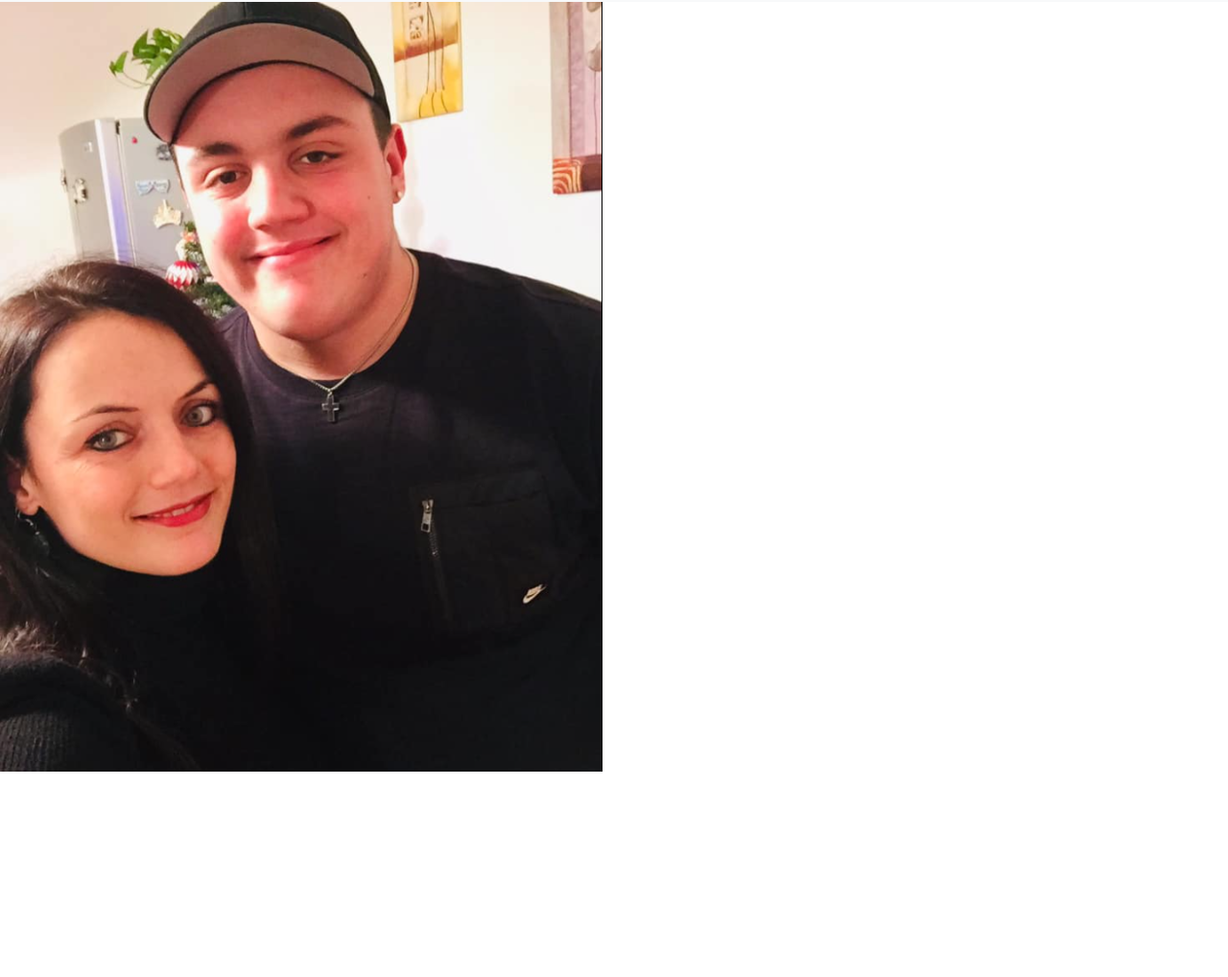
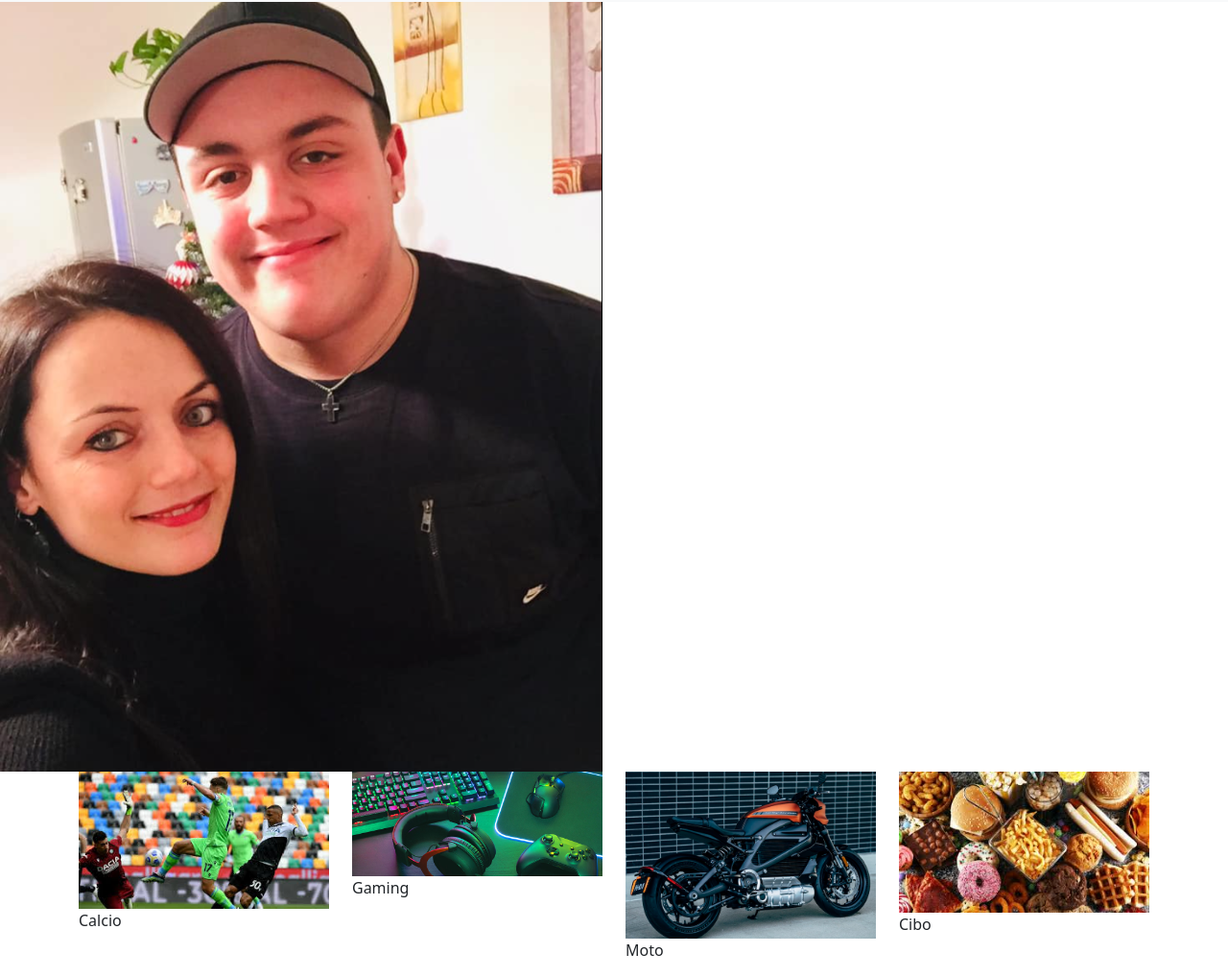
Before and after one commit to Vlado-Lab/22-marzo-, a plain HTML site: page kusko.html in a window 1280 px wide. Shown: the part 54-1072 px from the top of the page at 96% size. Before the commit the page ends 858 px from the top, so only its background shows below. Drawn offline with nearby package versions, Linux system fonts and the light colour scheme.

Commit message:
modifiche

```diff
--- a/kusko.html
+++ b/kusko.html
@@ -32,6 +32,26 @@
     </nav>
     <img src="images/foto whit mamam.PNG">
 
+    <div class="container">
+      <div class="row">
+          <div class="col-3">
+              <img src="images/images.jpg" width="100%">
+              <p>Calcio</p>
+          </div>
+          <div class="col-3">
+               <img src="images/200124_Vignette_Web_Detail.jpg"  width="100%">
+               <p>Gaming</p>
+          </div>
+          <div class="col-3">
+              <img src="images/Harley-Davidson-LiveWire.jpg"  width="100%">
+              <p>Moto</p>
+          </div>
+          <div class="col-3">
+              <img src="images/download.jpg"  width="100%">
+              <p>Cibo</p>
+          </div>
+      </div>
+      </div>
 
 
 
```
Also changed, not shown: images/200124_Vignette_Web_Detail.jpg (added), images/Harley-Davidson-LiveWire.jpg (added), images/download.jpg (added), images/images.jpg (added).
